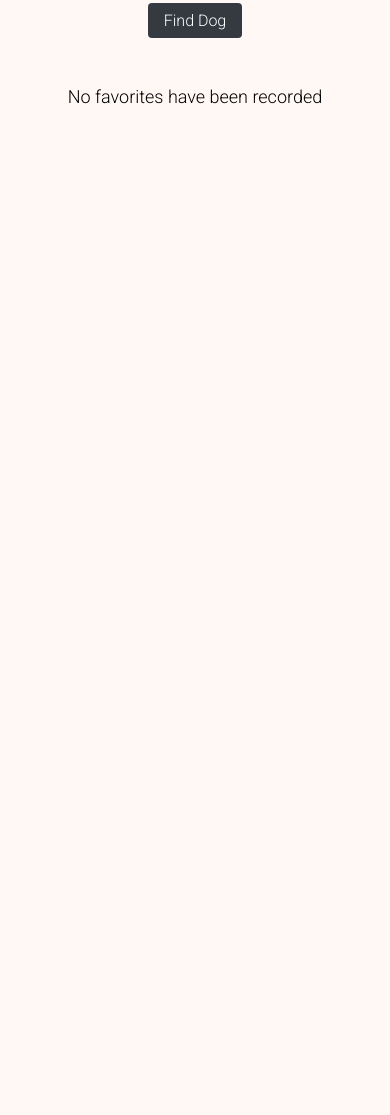
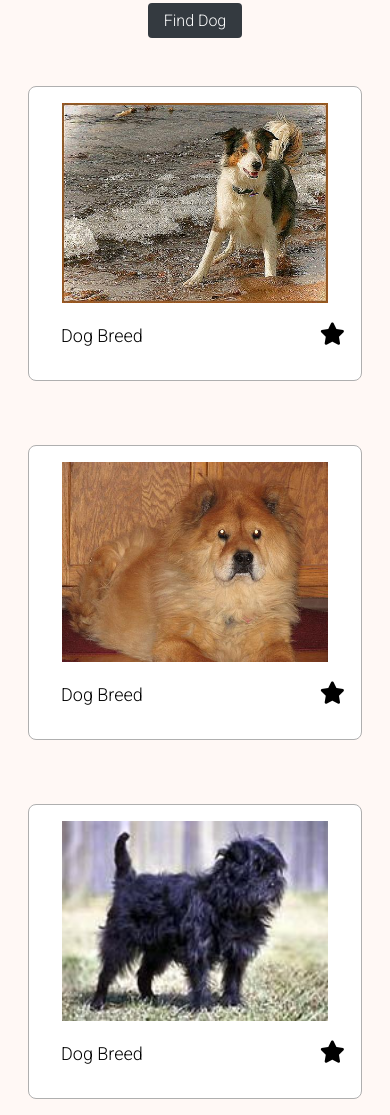
Before and after one commit to a-plasencia/Top-Dogs, a website: page index.html in a window 390 px wide. Shown: the part 96-1211 px from the top of the page. Before the commit the page ends 844 px from the top, so only its background shows below. Drawn offline with Linux system fonts and the light colour scheme.

Commit message:
Added dummy journal entries to the HTML and ensure that both the desktop and mobile view match the wireframes.

```diff
--- a/index.html
+++ b/index.html
@@ -41,11 +41,37 @@
             <a href="#" class="find-dog">Find Dog</a>
           </div>
           <div class="column-full">
-            <p class="p-favorites">No favorites have been recorded</p>
+            <p class="p-favorites hidden">No favorites have been recorded</p>
           </div>
         </div>
         <ul class="fav-dog column-one-third justify-center">
-
+          <li>
+            <div class="dog-card">
+              <img class="dog-img" src="images/dog-image-01.jpeg" alt="dog">
+              <div class="column-full justify-between">
+                <p class="breed-name">Dog Breed</p>
+                <i class="fa-solid fa-star"></i>
+              </div>
+            </div>
+          </li>
+          <li>
+            <div class="dog-card">
+              <img class="dog-img" src="images/dog-image-02.jpeg" alt="dog">
+              <div class="column-full justify-between">
+                <p class="breed-name">Dog Breed</p>
+                <i class="fa-solid fa-star"></i>
+              </div>
+            </div>
+          </li>
+          <li>
+            <div class="dog-card">
+              <img class="dog-img" src="images/dog-image-03.jpeg" alt="dog">
+              <div class="column-full justify-between">
+                <p class="breed-name">Dog Breed</p>
+                <i class="fa-solid fa-star"></i>
+              </div>
+            </div>
+          </li>
         </ul>
       </div>
     </div>
```
